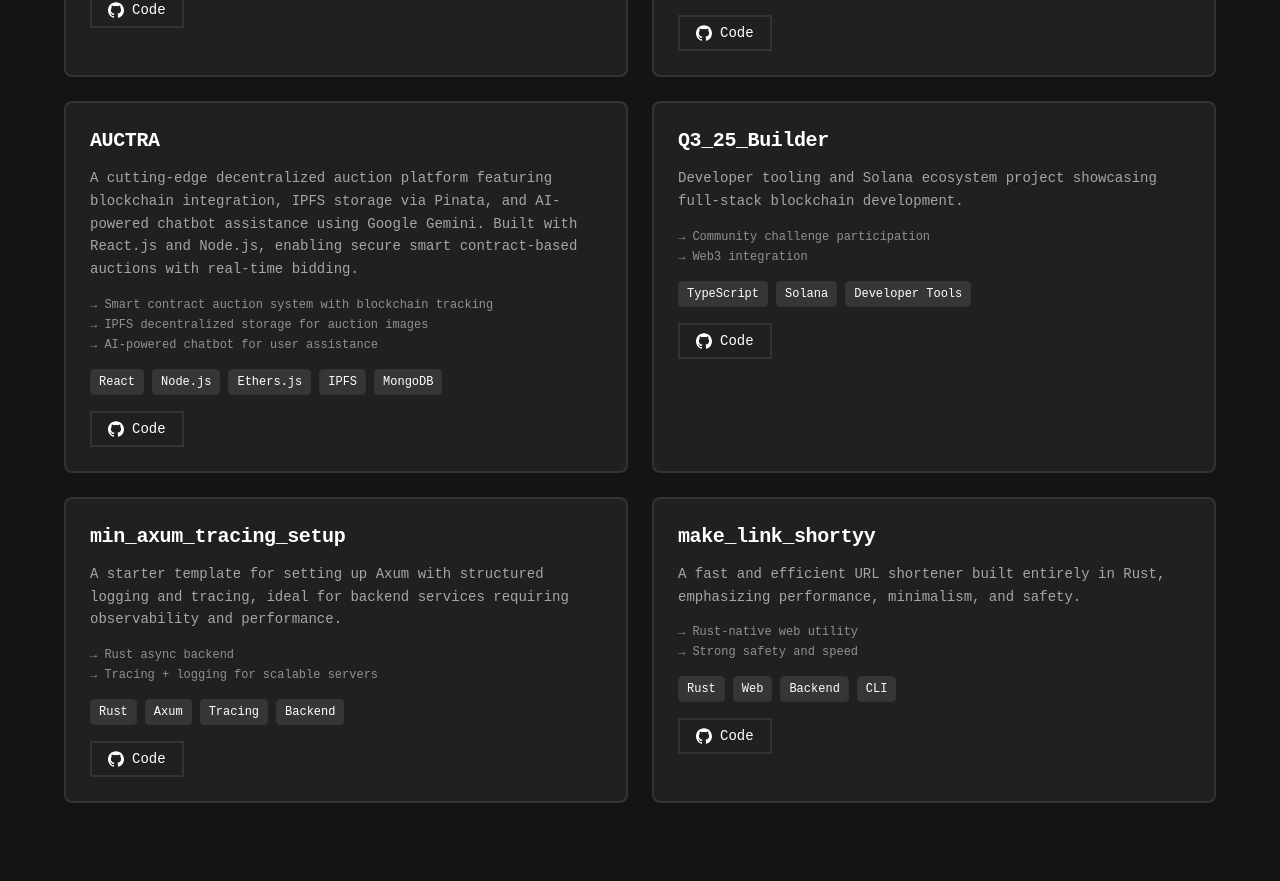
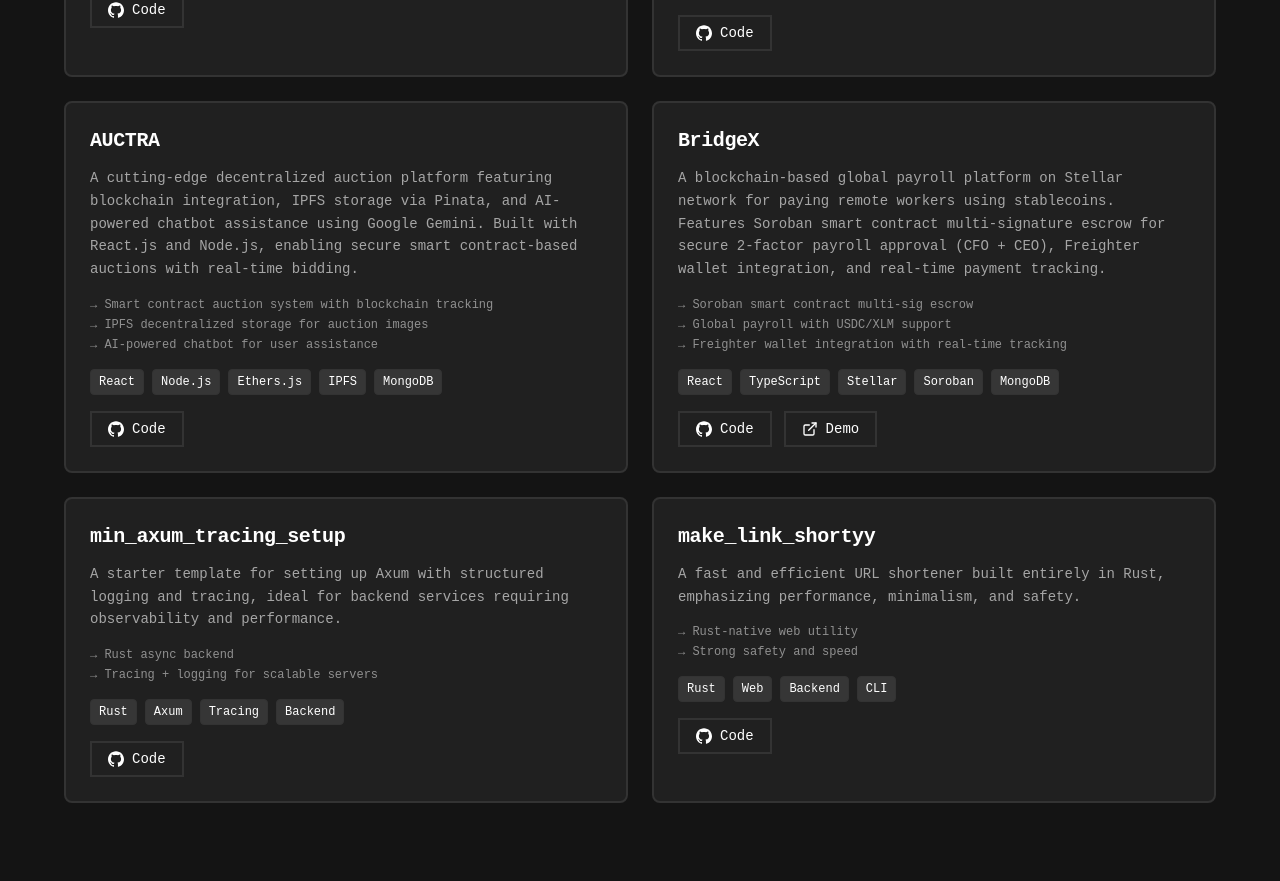
Before and after one commit to nxtman0z/web3_portfolio, a React (Vite) app: page / in a window 1280 px wide. Shown: the part 2214-3095 px from the top of the page. Built offline with nearby package versions, Linux system fonts and the light colour scheme.

Commit message:
Updated fourth project to BridgeX with live demo

```diff
--- a/src/components/Projects.tsx
+++ b/src/components/Projects.tsx
@@ -44,13 +44,17 @@ export const Projects = () => {
       demo: null,
     },
     {
-      title: "Q3_25_Builder",
+      title: "BridgeX",
       description:
-        "Developer tooling and Solana ecosystem project showcasing full-stack blockchain development.",
-      tags: ["TypeScript", "Solana", "Developer Tools"],
-      highlights: ["Community challenge participation", "Web3 integration"],
-      github: "https://github.com/deepesh-sr/Q3_25_Builder",
-      demo: null,
+        "A blockchain-based global payroll platform on Stellar network for paying remote workers using stablecoins. Features Soroban smart contract multi-signature escrow for secure 2-factor payroll approval (CFO + CEO), Freighter wallet integration, and real-time payment tracking.",
+      tags: ["React", "TypeScript", "Stellar", "Soroban", "MongoDB"],
+      highlights: [
+        "Soroban smart contract multi-sig escrow",
+        "Global payroll with USDC/XLM support",
+        "Freighter wallet integration with real-time tracking",
+      ],
+      github: "https://github.com/nxtman0z/BridgeX",
+      demo: "https://bridge-x-three.vercel.app/login",
     },
     {
       title: "min_axum_tracing_setup",
```
